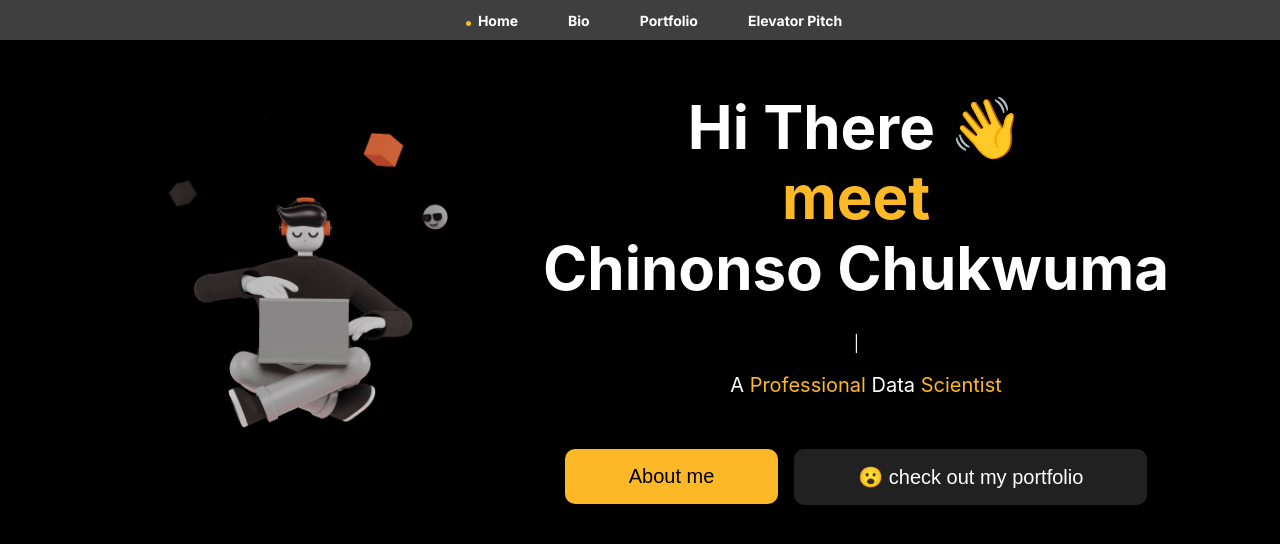
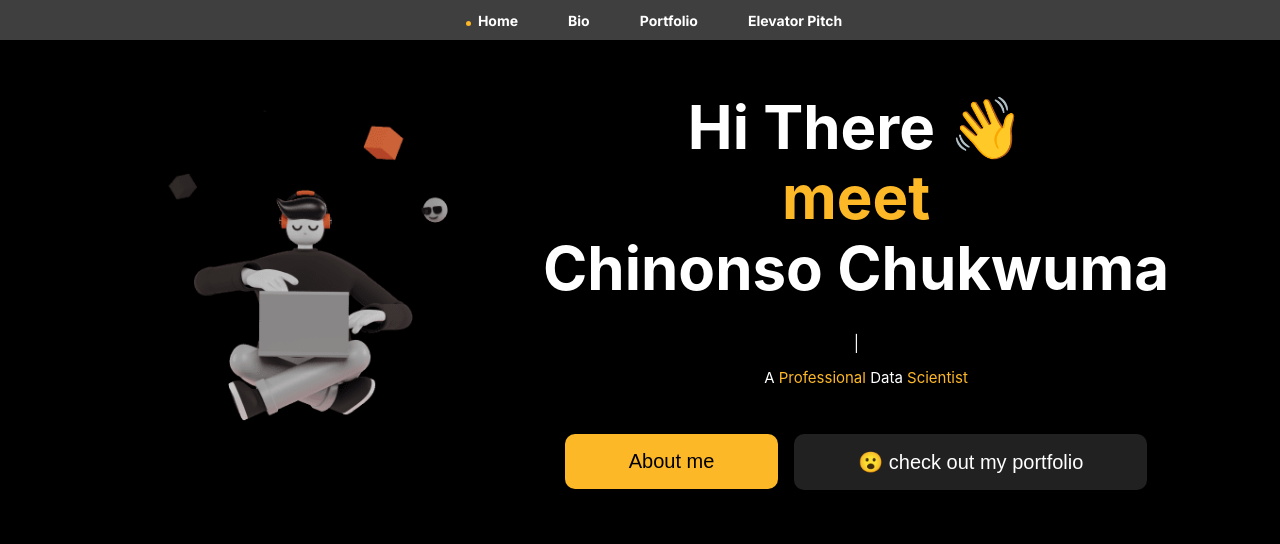
Before and after one commit to solomon-prosperity/portfolio-alx, a React (Create React App) app: page / in a window 1280 px wide. Both pictures are taken after a click on the item "Home". Shown: the top 544 px of the page. Built offline with nearby package versions, Linux system fonts and the light colour scheme.

Commit message:
elevator pitch video

```diff
--- a/src/Screens/Home.jsx
+++ b/src/Screens/Home.jsx
@@ -41,7 +41,7 @@ export default function Home() {
             }}
           />
         </div>
-        <p style={{ display: 'none', fontSize: "20px", textAlign: "center", marginLeft: "20px" }}>A <span className="c-orange">Professional</span> Data <span className="c-orange">Scientist</span></p>
+        <p style={{ display: 'none', fontSize: "15px", textAlign: "center", marginLeft: "20px" }}>A <span className="c-orange">Professional</span> Data <span className="c-orange">Scientist</span></p>
         <div className="buttons">
           <button onClick={() => navigate('/bio')}>About me</button>
           <button onClick={() => navigate('/portfolio')}>😮 check out my portfolio</button>
```
